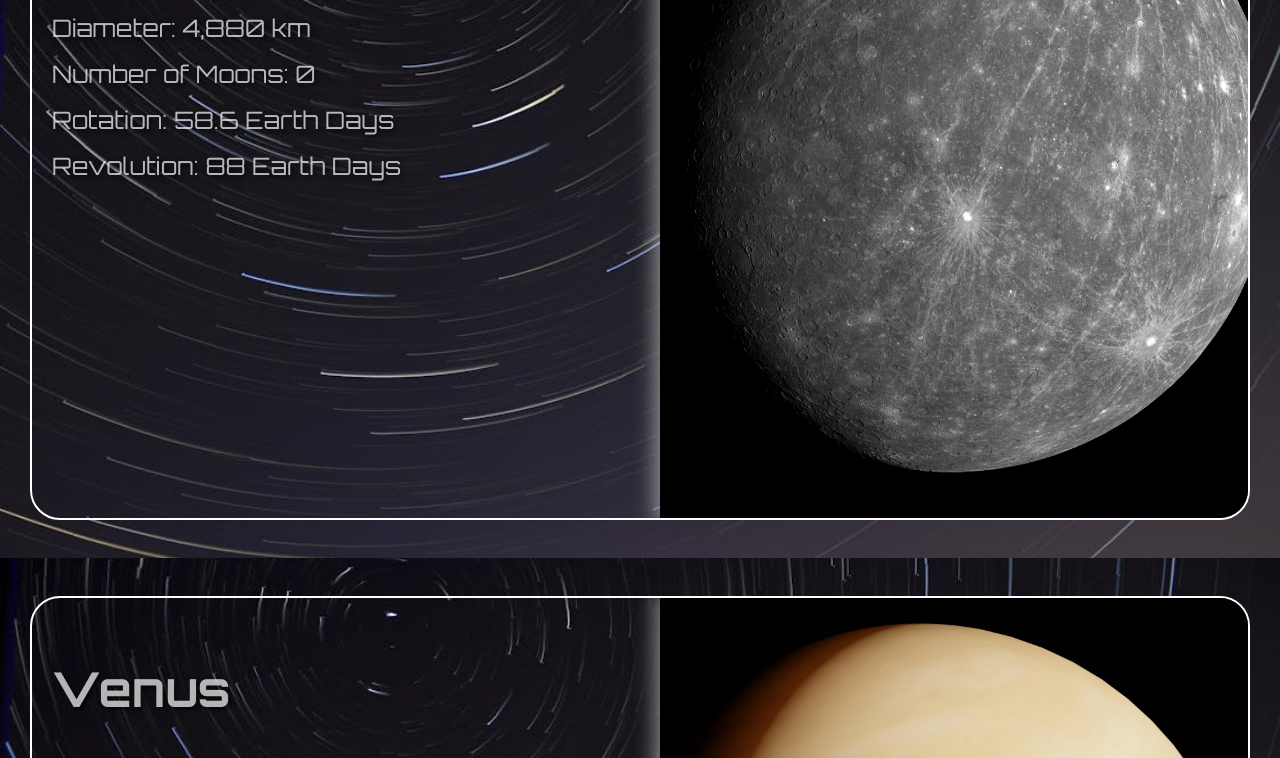
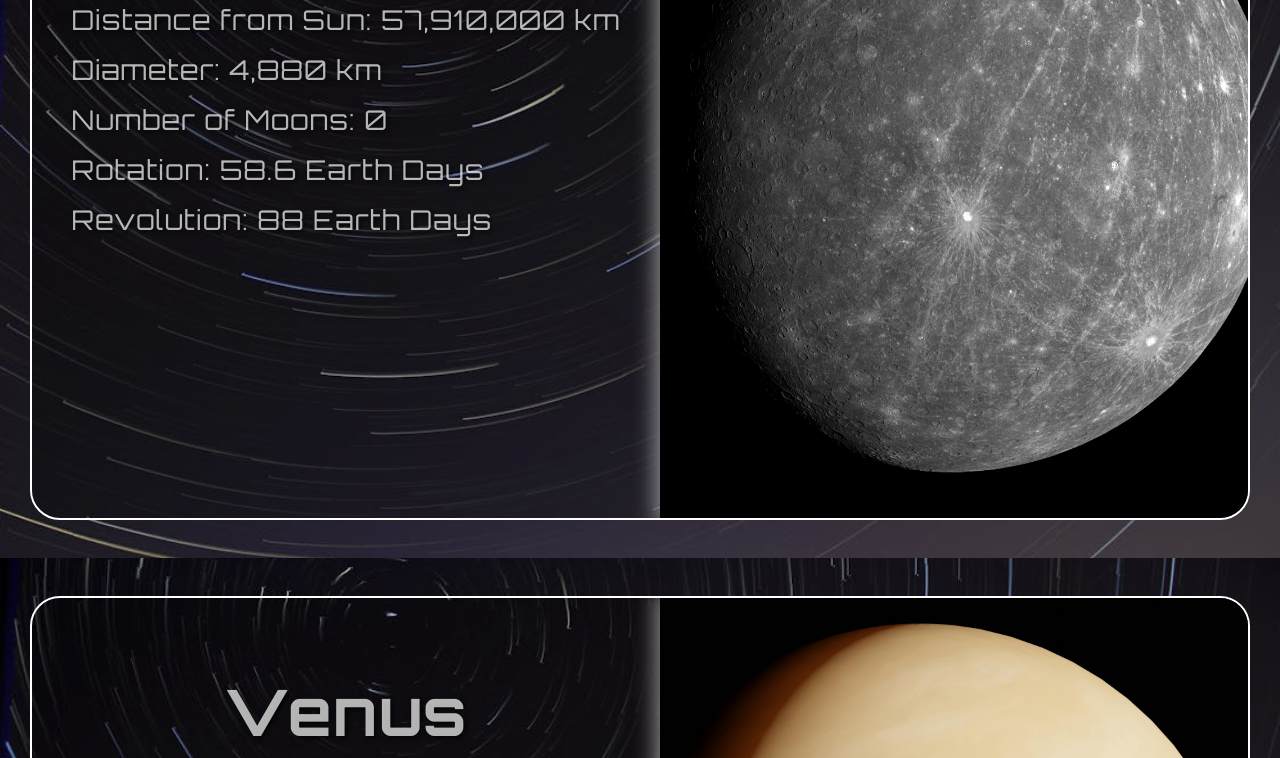
Before and after one commit to TonyStark-19/Solar-system, a plain HTML site: page Explore.html in a window 1280 px wide. Shown: the part 242-1000 px from the top of the page. Drawn offline with Linux system fonts and the light colour scheme.

Commit message:
Refined the structure

```diff
--- a/Explore.css
+++ b/Explore.css
@@ -28,20 +28,24 @@ body, html {
     height: 100%;
     padding: 20px;
     display: flex;
+    align-items: center;
     flex-direction: column;
     color: #ffffffb3;
+    background-color: rgba(0, 0, 0, 0.3);
+    letter-spacing: 1px;
 }
 
 .planet-name {
-    font-size: 3rem;
+    font-size: 4rem;
     font-weight: 700;
     margin-bottom: 1.5rem;
+    text-transform: capitalize;
 }
 
 .planet-details {
     list-style: none;
     padding: 0;
-    font-size: 1.5rem;
+    font-size: 1.7rem;
 }
 
 .planet-details li {
@@ -50,6 +54,21 @@ body, html {
 
 .planet-name, .planet-details li {
     text-shadow: 2px 2px 5px rgba(0, 0, 0, 0.8);
+}
+
+@keyframes fadeIn {
+    from {
+        opacity: 0;
+        transform: translateX(-20px);
+    }
+    to {
+        opacity: 1;
+        transform: translateX(0);
+    }
+}
+
+.info, .planet-img {
+    animation: fadeIn 1.5s ease-in-out;
 }
 
 .planet-img {
```
Also changed, not shown: Explore.html (line endings or trailing spaces).
